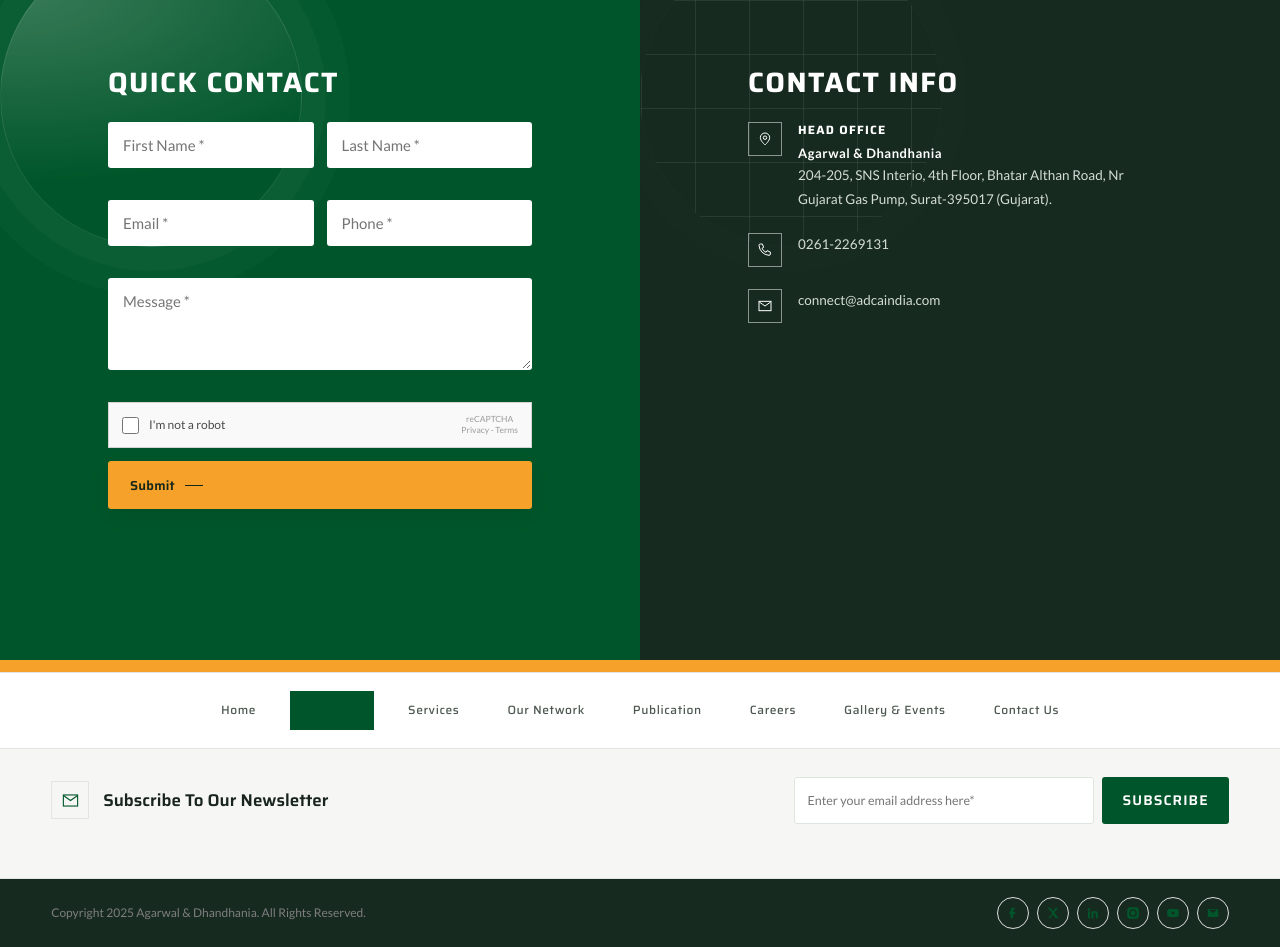
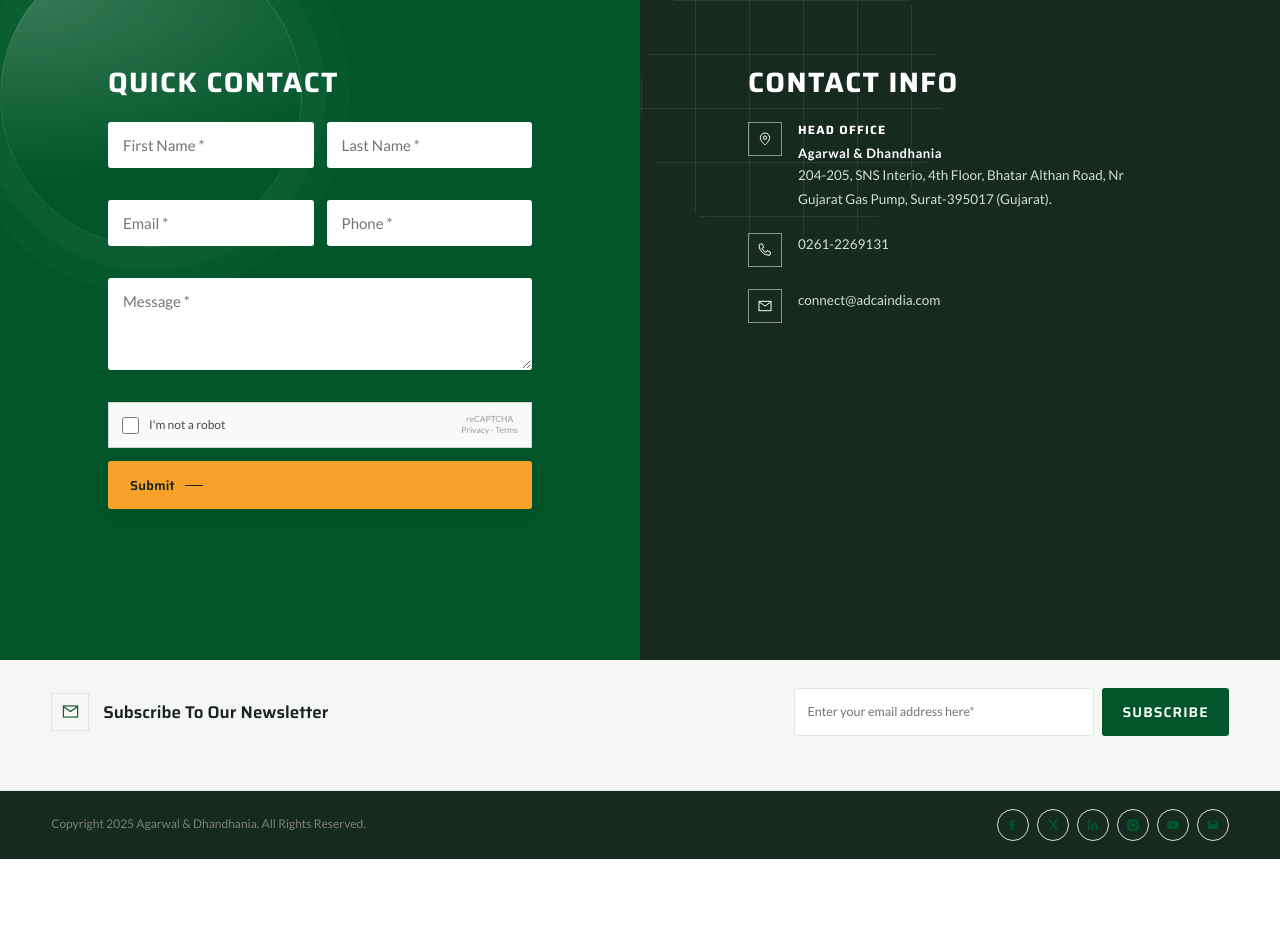
Before and after one commit to HarshitPatel07/adca-site, a plain HTML site: page values.html in a window 1280 px wide. Shown: the part 1275-2222 px from the top of the page. After the commit the page ends 2134 px from the top, so only its background shows below. Drawn offline with Linux system fonts and the light colour scheme.

Commit message:
Remove duplicate footer navigation bar

```diff
--- a/values.html
+++ b/values.html
@@ -143,12 +143,7 @@
 </section>
 
 <!-- ===================== FOOTER ===================== -->
-<div class="foot-dark"></div>
-
-<footer>
-  <nav class="foot-nav"><div class="container"><ul></ul></div></nav>
-
-  <div class="newsletter">
+<footer><div class="newsletter">
     <div class="container">
       <div class="nl-title">
         <span class="ico"><svg viewBox="0 0 24 24"><rect x="3" y="5" width="18" height="14"/><path d="m3.5 6 8.5 6 8.5-6"/></svg></span>
```
